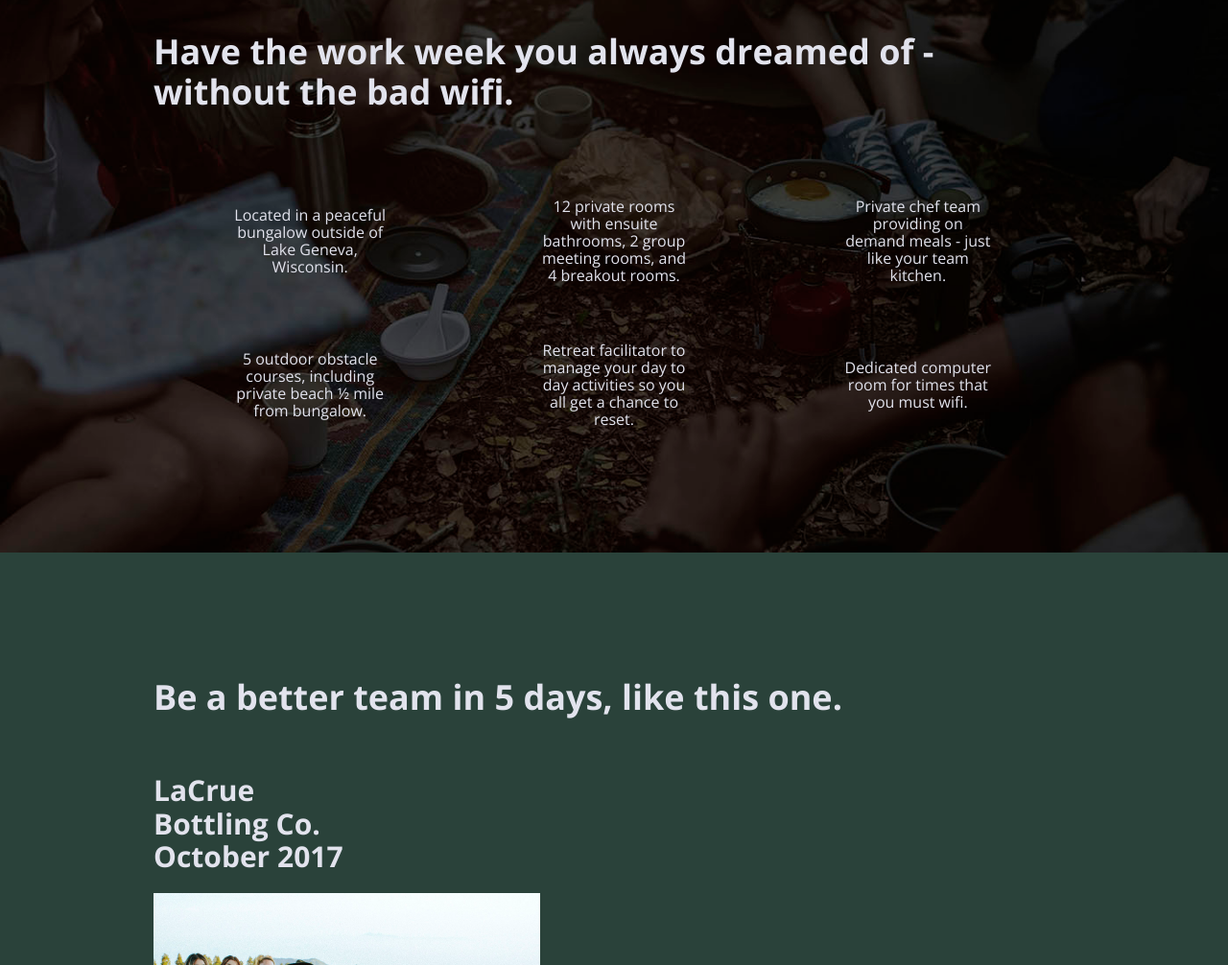
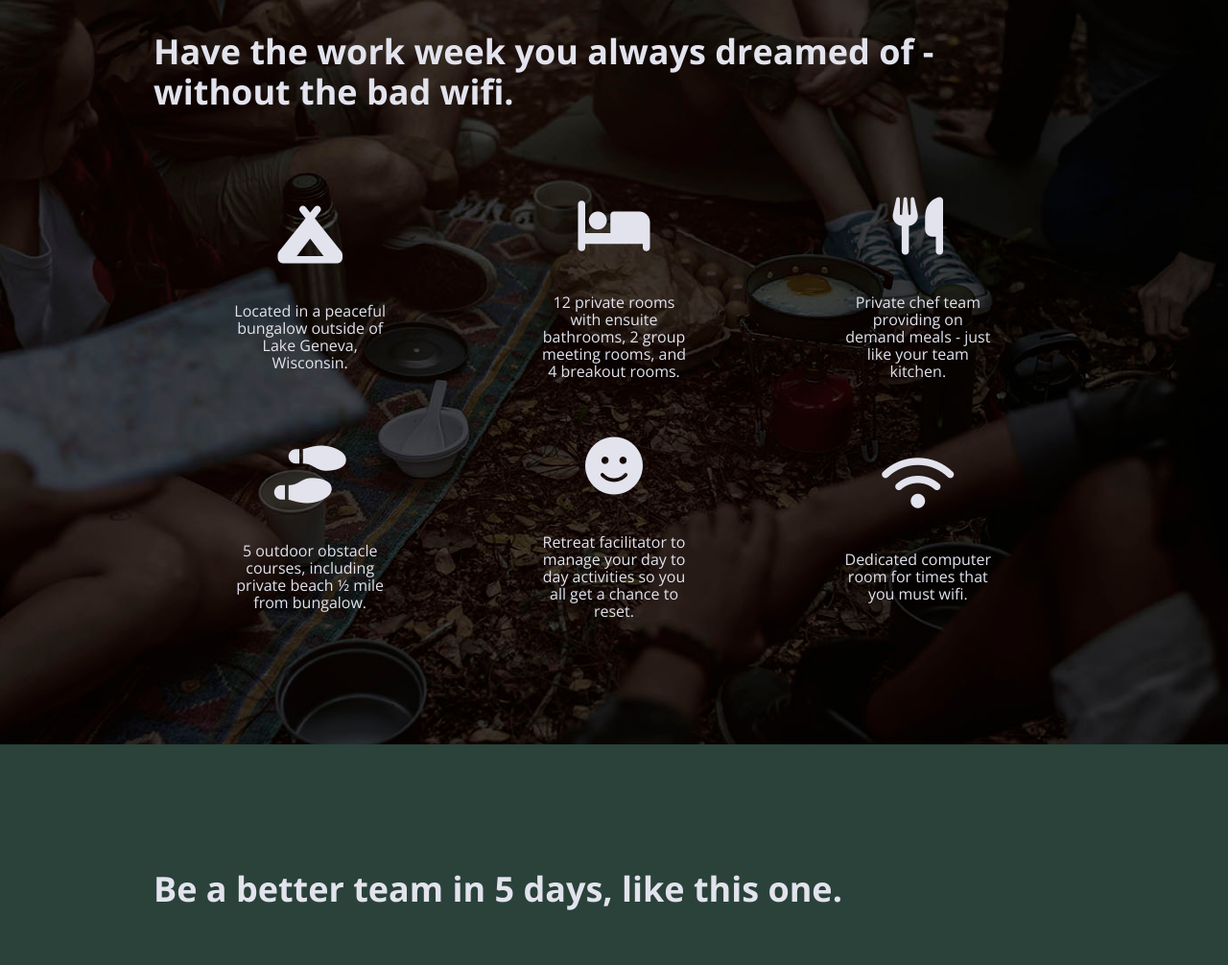
Before and after one commit to lauradisanza/Unplugged-Retreat, a website built with Parcel: page index.html in a window 1280 px wide. Shown: the part 859-1865 px from the top of the page at 96% size. Built offline with nearby package versions, Linux system fonts and the light colour scheme.

Commit message:
Feature icons added

```diff
--- a/css/main.css
+++ b/css/main.css
@@ -270,6 +270,10 @@ input[type=button] {
   justify-content: center;
   align-items: center;
   flex-flow: row wrap;
+}
+.features i {
+font-size: 3.75em;
+      margin-bottom: 40px;
 }
 .features p  {
   margin: 0;
--- a/index.html
+++ b/index.html
@@ -20,6 +20,8 @@
   <link rel="stylesheet" href="css/main.css">
   <!-- Google Fonts -->
   <link href="https://fonts.googleapis.com/css?family=Open+Sans:400,700|Poppins:500,700" rel="stylesheet">
+  <!-- Font Awesome -->
+  <script src="https://kit.fontawesome.com/a5301881fd.js" crossorigin="anonymous"></script>
 
   <meta name="theme-color" content="#fafafa">
 </head>
@@ -71,6 +73,7 @@
         <div class="features-items">
           <article>
             <p class="fontawesome-icon">
+              <i class="fas fa-campground"></i>
             </p>
             <p class="features-item-description">
               Located in a peaceful bungalow outside of Lake Geneva, Wisconsin.
@@ -78,6 +81,7 @@
           </article>
           <article>
             <p class="fontawesome-icon">
+              <i class="fas fa-bed"></i>
             </p>
             <p class="features-item-description">
               12 private rooms with ensuite bathrooms, 2 group meeting rooms, and 4 breakout rooms.
@@ -85,6 +89,7 @@
           </article>
           <article>
             <p class="fontawesome-icon">
+              <i class="fas fa-utensils"></i>
             </p>
             <p class="features-item-description">
               Private chef team providing on demand meals - just like your team kitchen.
@@ -92,6 +97,7 @@
           </article>
           <article>
             <p class="fontawesome-icon">
+              <i class="fas fa-shoe-prints"></i>
             </p>
             <p class="features-item-description">
               5 outdoor obstacle courses, including private beach ½ mile from bungalow.
@@ -99,6 +105,7 @@
           </article>
           <article>
             <p class="fontawesome-icon">
+              <i class="fas fa-smile"></i>
             </p>
             <p class="features-item-description">
               Retreat facilitator to manage your day to day activities so you all get a chance to reset.
@@ -106,6 +113,7 @@
           </article>
           <article>
             <p class="fontawesome-icon">
+              <i class="fas fa-wifi"></i>
             </p>
             <p class="features-item-description">
               Dedicated computer room for times that you must wifi.
```
Also changed, not shown: about/index.html (+2 -0 lines), faq/index.html (+2 -0 lines).
